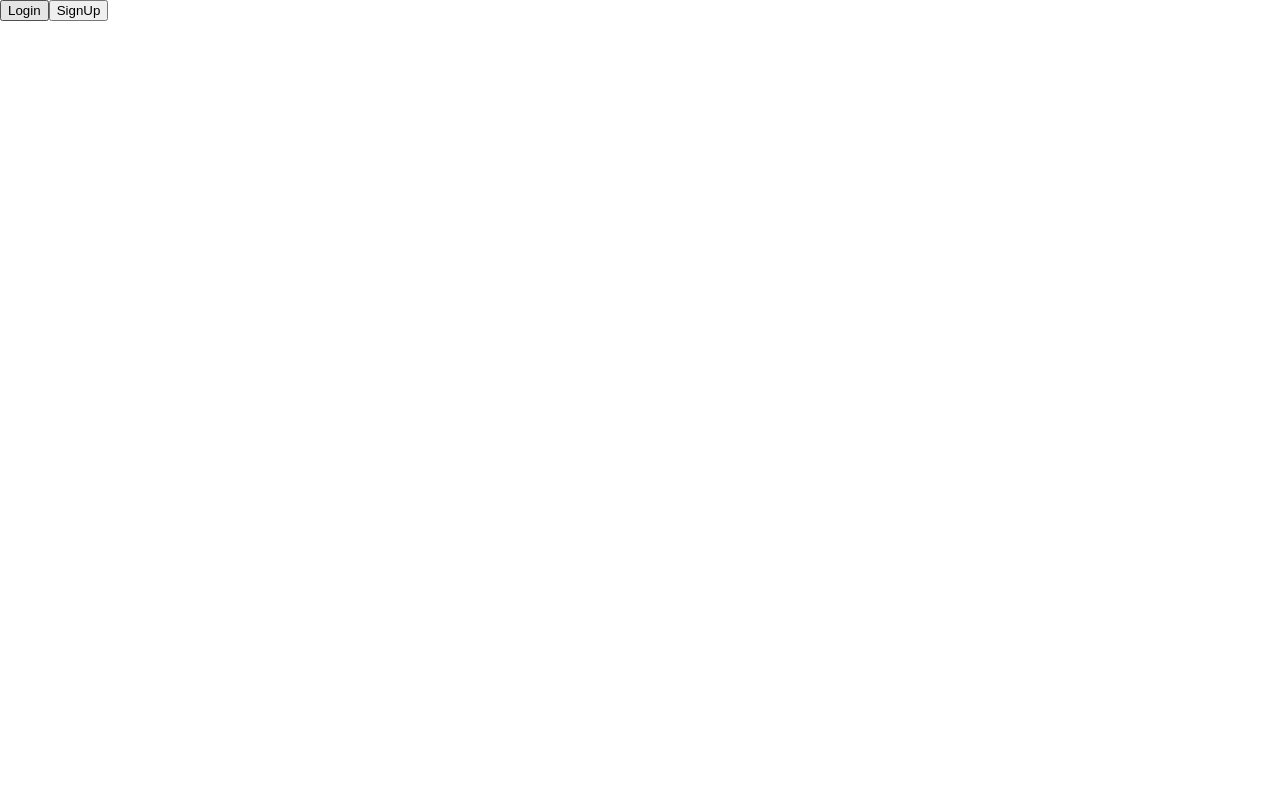
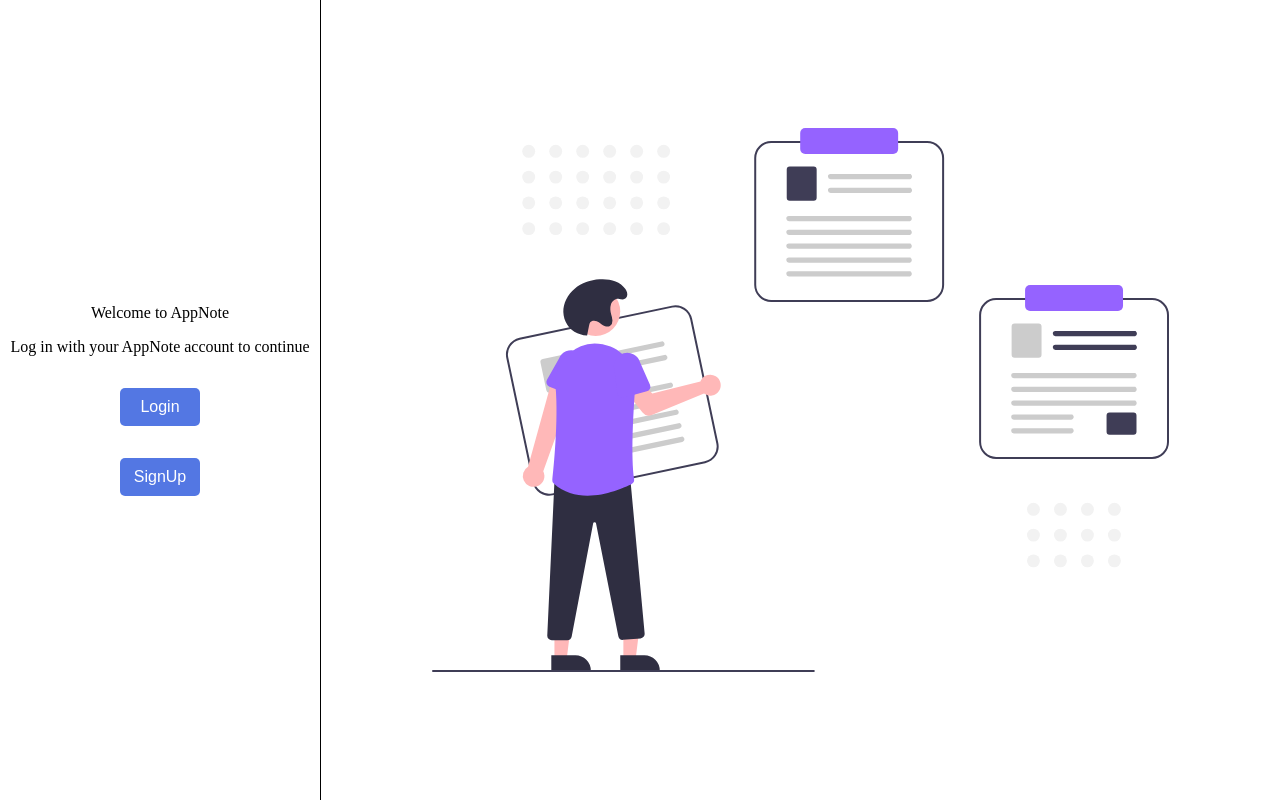
Before and after one commit to EmilioVigil/AppNotas, a React (Vite) app: page / in a window 1280 px wide. Shown: the top 802 px of the page. Built offline with nearby package versions, Linux system fonts and the light colour scheme.

Commit message:
-Agregamos estilos al componente principal. -Agregamos dos archivos svg para poner en componente de login y signup

```diff
--- a/src/components/LoginScreen/LoginScreen.jsx
+++ b/src/components/LoginScreen/LoginScreen.jsx
@@ -1,7 +1,7 @@
 import { useNavigate } from "react-router-dom";
 import Noteimg from '../../../public/notas.svg'
 
-import { ImageContainer, ContainerButton } from './LoginScreen.styled'
+import { ImageContainer, ContainerButton, Container } from './LoginScreen.styled'
 
 export function LoginScreen() {
 
@@ -19,8 +19,14 @@
     }
 
     return (
-        <>
+        <Container>
             <ContainerButton>
+                <p>
+                    Welcome to AppNote
+                </p>
+                <p>
+                    Log in with your AppNote account to continue
+                </p>
                 <button onClick={handleRouteLogin} >
                     Login
                 </button>
@@ -31,6 +37,6 @@
             <ImageContainer>
                 <img src={Noteimg} alt="imagen-principal" />
             </ImageContainer>
-        </>
+        </Container>
     )
 }
--- a/src/components/LoginScreen/LoginScreen.styled.js
+++ b/src/components/LoginScreen/LoginScreen.styled.js
@@ -1,24 +1,62 @@
 import styled from 'styled-components';
 
+const Container = styled.div`
+  display: flex;
+  flex-direction: row;
+  height: 100vh;
 
+`
 
 const ContainerButton = styled.div`
     width: 25vw;
-    height: 100vh;
+    border-right: 1px solid black;
+    display: flex;
+    flex-direction: column;
+    justify-content: center;
+    align-items: center;
+    gap: 1rem;
+
+    button{
+    width: 5rem;
+    padding: 10px;
+    margin-top: 1rem;
+    border-radius: 5px;
+    border: none;
+    background-color: #4169E1;
+    color: #fff;
+    font-size: 16px;
+    cursor: pointer;
+    opacity: .9;
+    transition: all 0.3s ease-in-out;
+
+  &:hover {
+    transform: scale(1.1);
+    background-color: #4169E1;
+    color: #fff;
+    opacity: 1;
+  }
+    }
+
 
 `
 const ImageContainer = styled.div`
-  height: 100vh;
+  flex: 1;
   display: flex;
   justify-content: center;
   align-items: center;
 
+  img{
+      max-width: 100%;
+      max-height: 100%;
+
+  }
 
 
 `
 
 
 export {
+  Container,
   ContainerButton,
   ImageContainer
 }
--- a/src/components/login/Login.styled.js
+++ b/src/components/login/Login.styled.js
@@ -28,7 +28,7 @@
   }
 
   button{
-    width: 100%;
+    width: 20rem;
     padding: 10px;
     margin-top: 1rem;
     border-radius: 5px;
@@ -49,7 +49,7 @@
     }
 
   input{
-  width: 100%;
+  width: 20rem;
   padding: 10px;
   margin-bottom: 20px;
   border-radius: 5px;
```
Also changed, not shown: public/Login.svg (added), public/Singup.svg (added).
